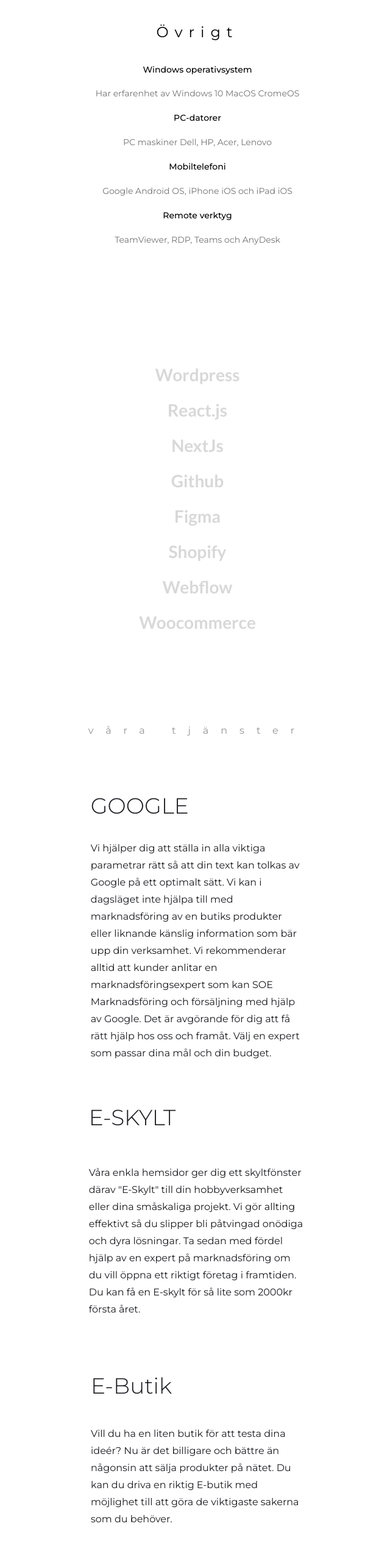
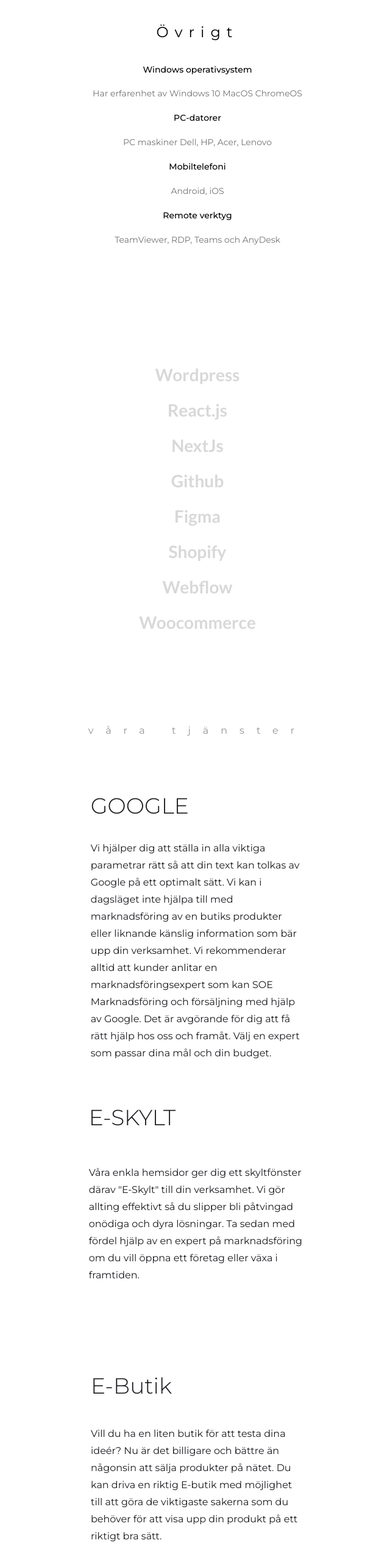
Before and after one commit to Altismann/sitecraft2, a Next.js app: page / in a window 1280 px wide. Shown: the part 1641-4207 px from the top of the page at 61% size, without its empty margins (316-956 px from the left). Built offline with nearby package versions, Linux system fonts and the light colour scheme.

Commit message:
Update index.tsx

```diff
--- a/pages/index.tsx
+++ b/pages/index.tsx
@@ -73,7 +73,7 @@
           Windows operativsystem
         </div>
         <div className="self-stretch relative text-xl leading-[10px] text-dimgray-100">
-          Har erfarenhet av Windows 10 MacOS CromeOS
+          Har erfarenhet av Windows 10 MacOS ChromeOS
         </div>
         <div className="self-stretch relative leading-[24px] font-medium">
           PC-datorer
@@ -86,7 +86,7 @@
           Mobiltelefoni
         </div>
         <div className="self-stretch relative text-xl leading-[10px] text-dimgray-100">
-          Google Android OS, iPhone iOS och iPad iOS
+          Android, iOS
         </div>
         <div className="self-stretch relative leading-[24px] font-medium">
           Remote verktyg
@@ -146,11 +146,9 @@
           </h1>
           <div className="h-[287.5px] relative text-base leading-[28px] inline-block shrink-0">
             Våra enkla hemsidor ger dig ett skyltfönster därav "E-Skylt" till
-            din hobbyverksamhet eller dina småskaliga projekt. Vi gör allting
-            effektivt så du slipper bli påtvingad onödiga och dyra lösningar. Ta
+            din verksamhet. Vi gör allting effektivt så du slipper bli påtvingad onödiga och dyra lösningar. Ta
             sedan med fördel hjälp av en expert på marknadsföring om du vill
-            öppna ett riktigt företag i framtiden. Du kan få en E-skylt för så
-            lite som 2000kr första året.
+            öppna ett företag eller växa i framtiden.
           </div>
         </div>
         <div className="w-[350px] flex flex-col items-start justify-start pt-0 px-0 pb-[47px] box-border gap-[23px] max-w-full">
@@ -160,8 +158,8 @@
           <div className="self-stretch h-[64.3px] relative text-base leading-[28px] inline-block shrink-0">
             Vill du ha en liten butik för att testa dina ideér? Nu är det
             billigare och bättre än någonsin att sälja produkter på nätet. Du
-            kan du driva en riktig E-butik med möjlighet till att göra de
-            viktigaste sakerna som du behöver.
+            kan driva en riktig E-butik med möjlighet till att göra de
+            viktigaste sakerna som du behöver för att visa upp din produkt på ett riktigt bra sätt.
           </div>
         </div>
       </section>
```
